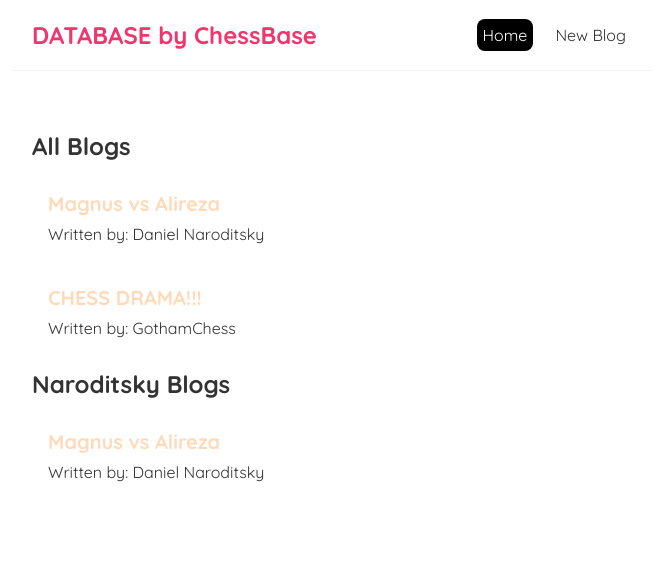
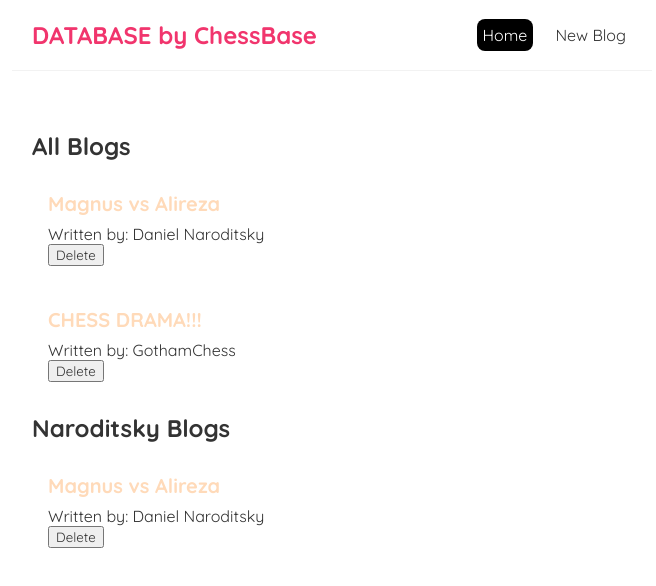
Before and after one commit to philippark/Blog-App, a React (Create React App) app: page / in a window 1280 px wide. Shown: the top 586 px of the page, without its empty margins (308-964 px from the left). Built offline with nearby package versions, Linux system fonts and the light colour scheme; the HTML template or start-up script is replaced by a standard one.

Commit message:
tutorial 13

```diff
--- a/src/BlogList.js
+++ b/src/BlogList.js
@@ -1,4 +1,5 @@
-const BlogList = ({blogs, title}) => {
+const BlogList = ({blogs, title, handleDelete}) => {
+
     return (
         <div className = "blog-list">
             <h2> {title} </h2>
@@ -6,6 +7,7 @@
                 <div className = "blog-preview" key = {blog.id}>
                     <h2>{blog.title}</h2>
                     <p>Written by: {blog.author}</p>
+                    <button onClick={() => handleDelete(blog.id)}>Delete</button>
                 </div>
             )
 
--- a/src/Home.js
+++ b/src/Home.js
@@ -7,11 +7,15 @@
         {title: "CHESS DRAMA!!!", body: "HANS NIEMANN!!!", author: "GothamChess", id: 2}
     ]);
 
+    const handleDelete = (id) => {
+        const newBlogs = blogs.filter((blog)=>blog.id !== id);
+        setBlogs(newBlogs);
+    }
 
     return (
         <div className = "Home">
-            <BlogList blogs = {blogs} title = "All Blogs"/>
-            <BlogList blogs = {blogs.filter((blog)=>blog.author === "Daniel Naroditsky")} title = "Naroditsky Blogs"/>
+            <BlogList blogs = {blogs} title = "All Blogs" handleDelete={handleDelete}/>
+            <BlogList blogs = {blogs.filter((blog)=>blog.author === "Daniel Naroditsky")} title = "Naroditsky Blogs" handleDelete={handleDelete}/>
         </div>
     );
 }
```
Also changed, not shown: src/index.css (line endings or trailing spaces).
